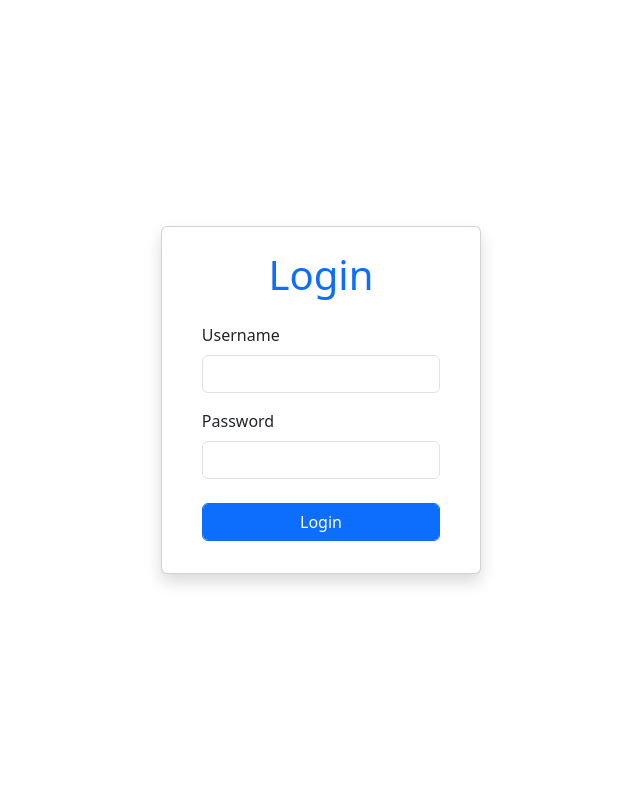
After one commit to Verrellaksono/pasien, a PHP site: page /login.php in a window 1280 px wide. The commit adds this page. Shown: the whole page, without its empty margins (319-959 px from the left). Run offline with PHP 8.4, Linux system fonts and the light colour scheme.

Commit message:
Membuat login multi-user

```diff
--- /dev/null
+++ b/login.php
@@ -0,0 +1,48 @@
+<!DOCTYPE html>
+<html lang="en">
+
+<head>
+    <meta charset="UTF-8">
+    <meta name="viewport" content="width=device-width, initial-scale=1.0">
+    <title>MyApp | Login</title>
+
+    <!-- CSS -->
+    <link rel="stylesheet" href="assets/css/bootstrap.min.css">
+</head>
+
+<body style="height:100vh">
+    <div class="h-100 d-flex justify-content-center align-items-center">
+        <div class="col-3">
+            <div class="card shadow">
+                <div class="card-body">
+                    <?php
+                    if (isset($_GET['pesan'])) {
+                        if ($_GET['pesan'] == "gagal") {
+                            echo "<div class='alert alert-danger' role='alert'>Username / Password Yang Anda Masukkan Salah! </div>";
+                        }
+                    }
+                    ?>
+
+                    <h2 class="card-title text-center text-primary mt-2 mb-4 fs-1">Login</h2>
+
+                    <form action="loginAction.php" method="post" class="col-10 mx-auto">
+                        <div class="form-group mt-3">
+                            <label for="name" class="form-label">Username</label>
+                            <input type="text" class="form-control" id="name" name="name">
+                        </div>
+                        <div class="form-group mt-3">
+                            <label for="password" class="form-label">Password</label>
+                            <input type="password" class="form-control" id="password" name="password">
+                        </div>
+                        <div class="form-group mt-4 mb-3">
+                            <input type="submit" name="login" value="Login" class="form-control btn btn-primary">
+                        </div>
+                    </form>
+
+                </div>
+            </div>
+        </div>
+    </div>
+</body>
+
+</html>
```
Also changed, not shown: loginAction.php (added, +26 -0 lines), logout.php (added, +7 -0 lines), pasien.php (+13 -0 lines).
